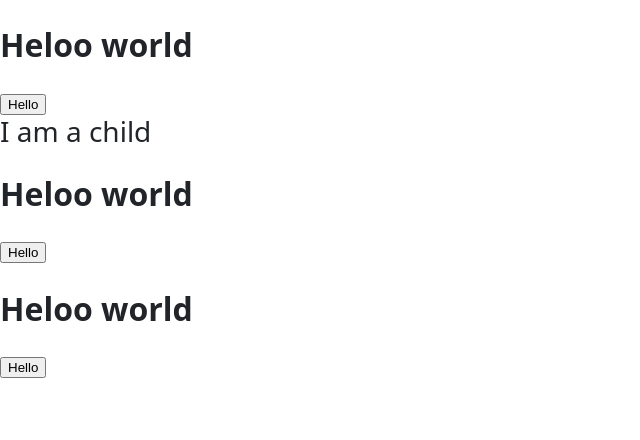
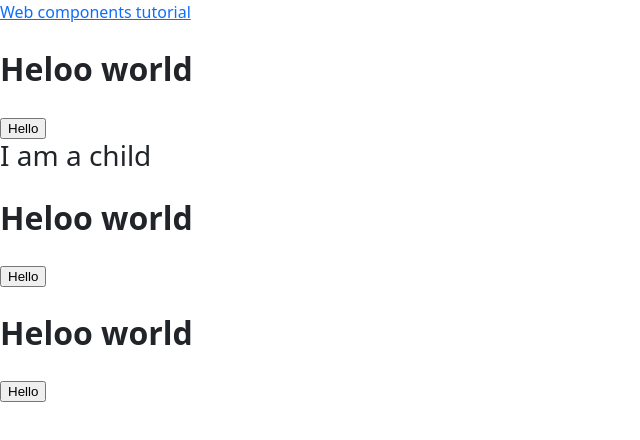
Before and after one commit to hekichine/animate_template, a plain HTML site: page global.html in a window 1280 px wide. Shown: the whole page, without its empty margins (0-640 px from the left). Drawn offline with nearby package versions, Linux system fonts and the light colour scheme.

Commit message:
Update global.html

```diff
--- a/global.html
+++ b/global.html
@@ -19,6 +19,7 @@
   </head>
 
   <body>
+    <a href="https://www.youtube.com/watch?v=qV7jh7ctALg&list=PLY6oTPmKnKbaNVkXHOHWxgdKEZLGKuFP9" target="_blank">Web components tutorial</a>
     <hello-world>
       <h3>I am a child</h3>
     </hello-world>
```
